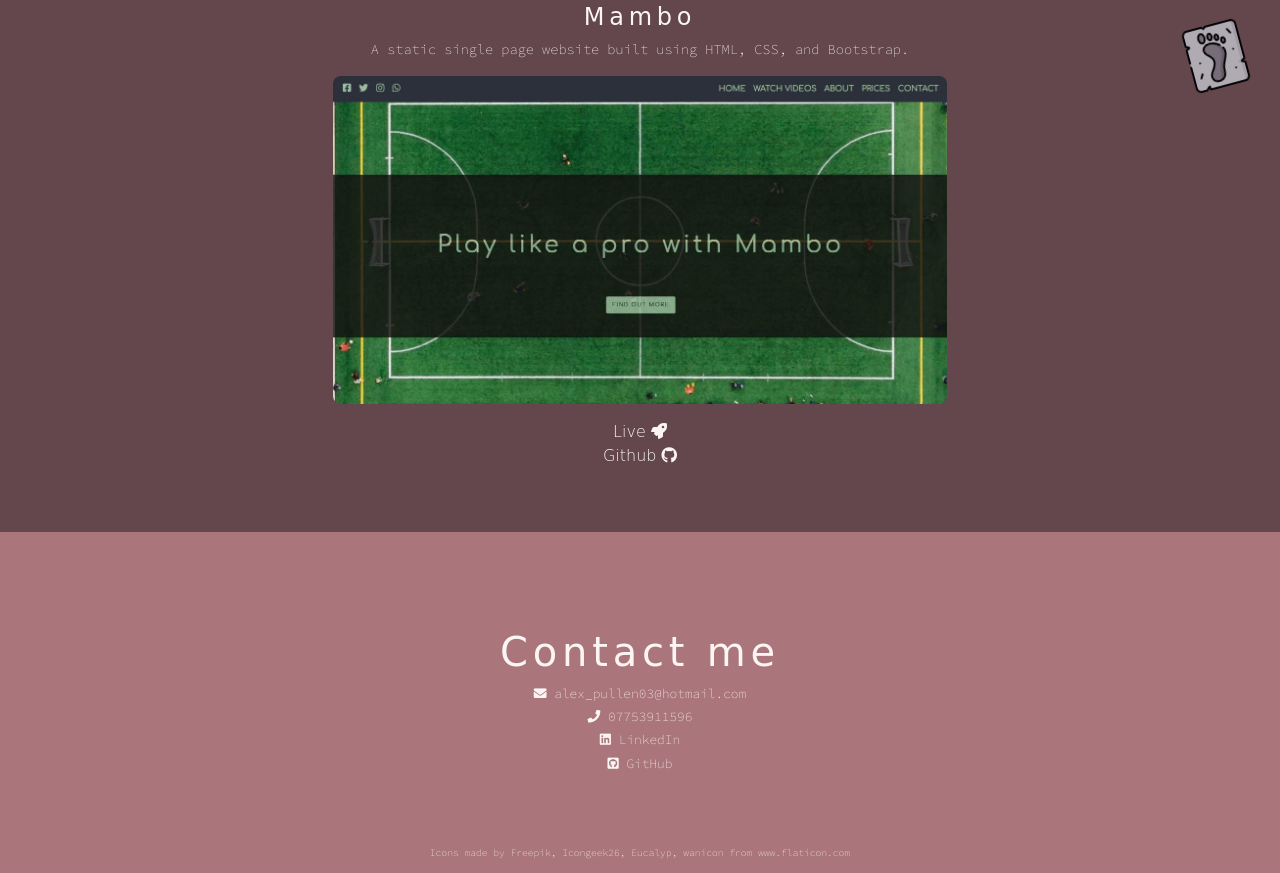
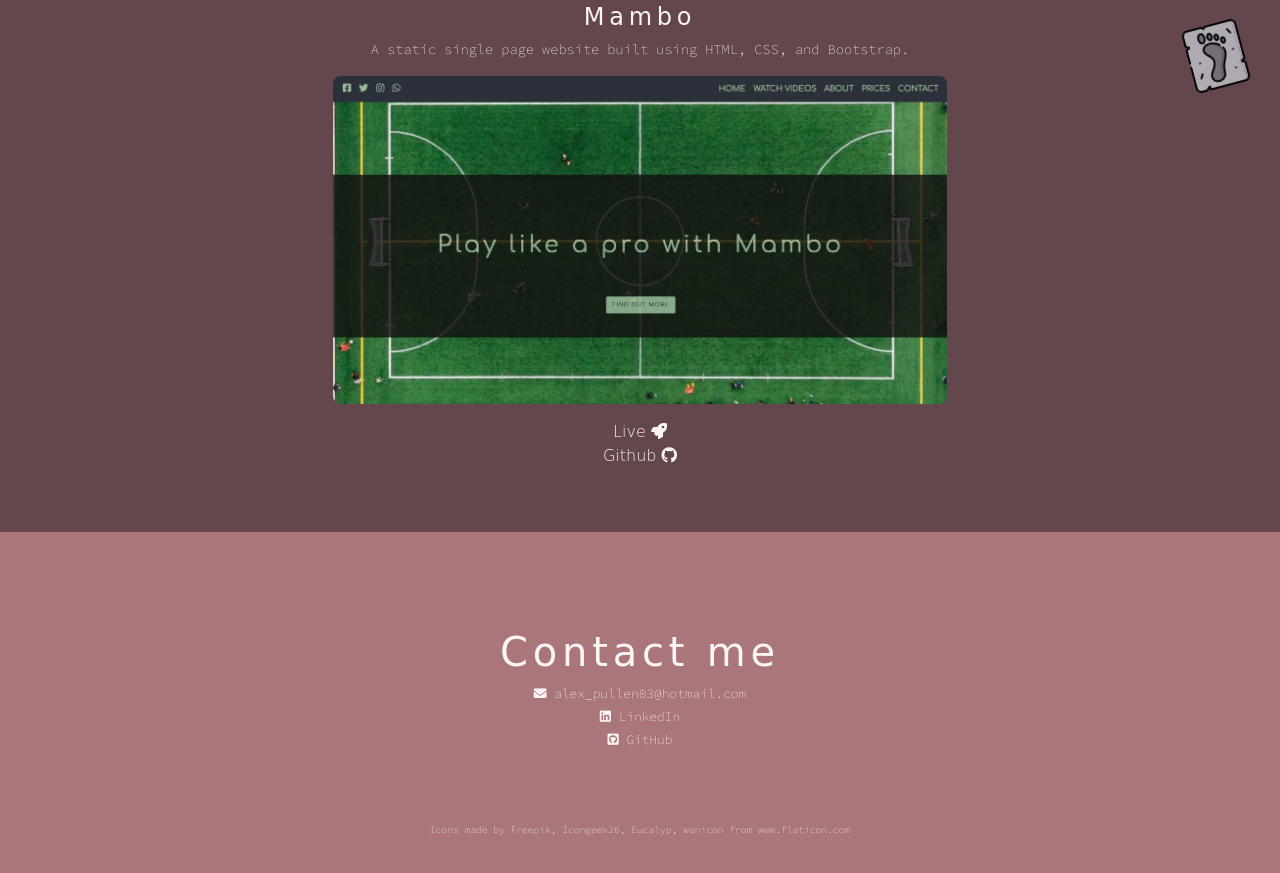
Before and after one commit to AlexPullen91/portfolio, a plain HTML site: page index.html in a window 1280 px wide. Shown: the part 3312-4185 px from the top of the page. After the commit the page ends 4162 px from the top, so only its background shows below. Drawn offline with nearby package versions, Linux system fonts and the light colour scheme; a web font is replaced by a local one.

Commit message:
removes link element

```diff
--- a/index.html
+++ b/index.html
@@ -360,7 +360,6 @@
           <a href="mailto:alex_pullen03@hotmail.com" class="links-style d-block mb-1"
             ><i class="fas fa-envelope"></i> alex_pullen03@hotmail.com</a
           >
-          <a class="links-style d-block mb-1"><i class="fas fa-phone"></i> 07753911596</a>
           <a
             href="https://www.linkedin.com/in/alex-pullen/"
             target="_blank"
```
